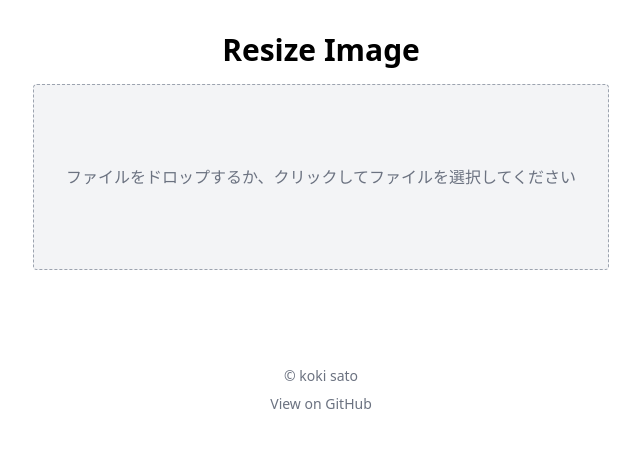
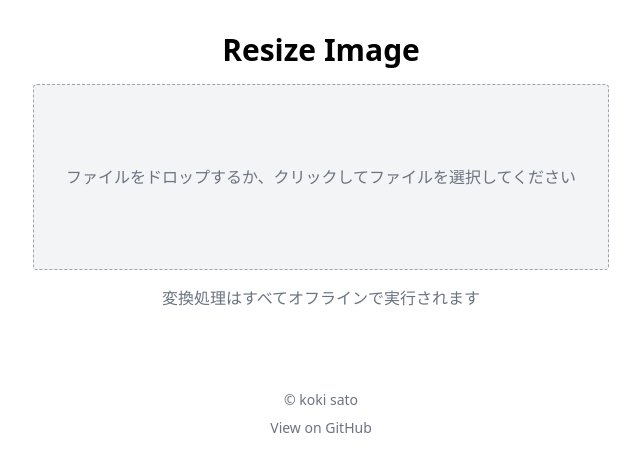
Before and after one commit to koki-develop/resizeimg, a Next.js app: page / in a window 1280 px wide. Shown: the top 472 px of the page, without its empty margins (319-959 px from the left). Built offline with nearby package versions, Linux system fonts and the light colour scheme.

Commit message:
Add description

```diff
--- a/src/components/pages/HomePage/HomePage.tsx
+++ b/src/components/pages/HomePage/HomePage.tsx
@@ -83,6 +83,7 @@ const HomePage = () => {
     <div className="flex flex-col gap-4">
       <h1 className="text-center font-bold text-3xl">Resize Image</h1>
 
+      <div>
         <div className="flex justify-center">
           <div
             className={clsx(
@@ -104,6 +105,10 @@ const HomePage = () => {
             </span>
           </div>
         </div>
+        <p className="text-center text-gray-500">
+          変換処理はすべてオフラインで実行されます
+        </p>
+      </div>
 
       <div className="flex flex-col gap-8">
         {files.map((file) => (
@@ -120,7 +125,7 @@ const HomePage = () => {
       </div>
 
       {files.length > 0 && (
-        <div className="flex items-center gap-2 flex-col">
+        <div className="flex items-center gap-4 flex-col">
           <ZipButton
             imageFiles={previewImageFiles.map(
               (previewImageFile) => previewImageFile.imageFile,
```
Lines whose indentation alone changed are shown as unchanged.
